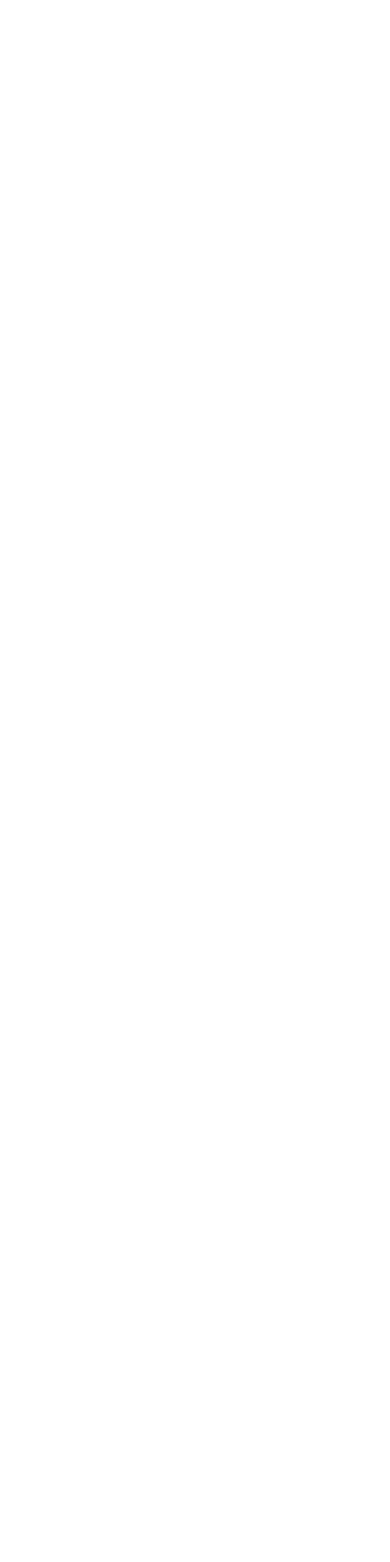
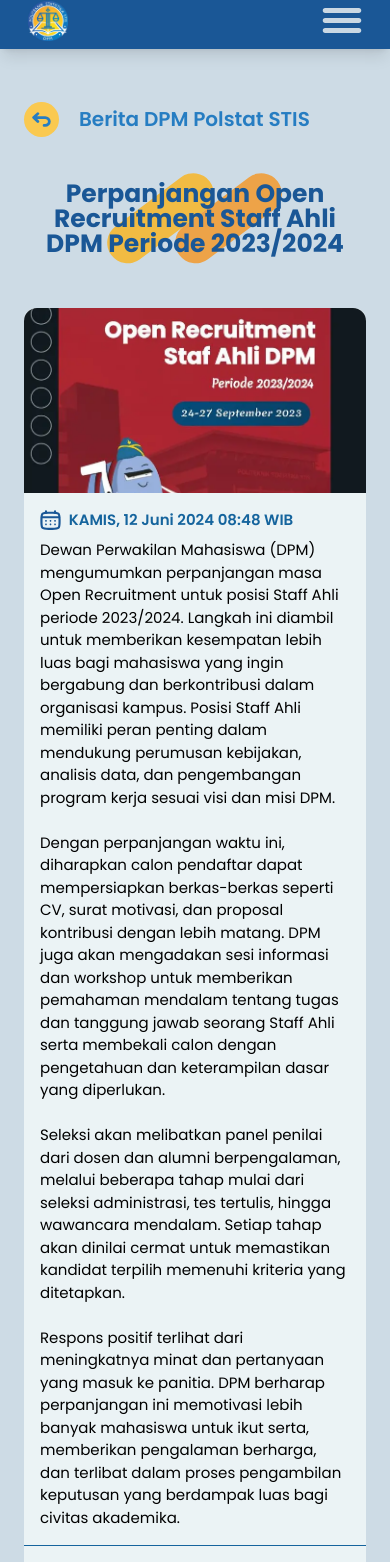
Before and after one commit to Hima-1/IMK-3SI1-KEL1-DPM-2024, a Vue app: page /berita/selengkapnya in a window 390 px wide. Before the commit this address had no page. Shown: the part 7-1569 px from the top of the page. Before the commit the page ends 844 px from the top, so only its background shows below. Built offline with nearby package versions, Linux system fonts and the light colour scheme.

Commit message:
responsive berita n selengkapnya

```diff
--- a/src/components/LandingPage/BeritaItem.vue
+++ b/src/components/LandingPage/BeritaItem.vue
@@ -1,12 +1,13 @@
 <template>
-  <div class="bg-[#EBF3F5] rounded-[12px] flex-shrink-0 w-[350px] h-auto flex flex-col">
+  <div class="bg-[#EBF3F5] rounded-[12px] flex-shrink-0 w-[320px] md:w-[350px] h-auto flex flex-col">
     <!-- Bagian Atas Berita -->
-    <div class="relative w-full h-[280px] rounded-t-[13px]" style="background: linear-gradient(0deg, #041322 7.17%, rgba(102, 102, 102, 0.00) 96.17%);">
+    <div class="relative w-full h-[280px] rounded-t-[13px]"
+      style="background: linear-gradient(0deg, #041322 7.17%, rgba(102, 102, 102, 0.00) 96.17%);">
       <!-- Foto Berita -->
       <img src="@/assets/images/berita.webp" class="w-full h-full rounded-t-[13px]" />
       <!-- Judul Foto -->
       <div class="absolute bottom-0 left-0 w-full px-4 py-2 bg-[#041322B3] rounded-b-[13px]">
-        <h2 class="text-[#EBF3F5] font-poppins text-[20px] font-bold leading-normal">
+        <h2 class="text-[#EBF3F5] font-poppins text-[18px] font-bold leading-normal">
           Perpanjangan Open Recruitment Staff Ahli DPM Periode 2023/2024
         </h2>
       </div>
@@ -29,16 +30,20 @@
         </div>
       </div>
       <!-- Isi Berita -->
-      <p class="text-[#000] font-poppins text-[18px] mb-4 flex-grow">
-        Ini adalah contoh isi berita. Deskripsi berita akan ditampilkan di sini.
+      <p class="text-[#000] font-poppins text-[16px] mb-4 flex-grow">
+        Dewan Perwakilan Mahasiswa (DPM) mengumumkan perpanjangan masa Open Recruitment untuk posisi
+        Staff Ahli periode 2023/2024.
       </p>
       <!-- Tombol Selengkapnya -->
-      <div class="mt-1">
-        <button class="bg-[#1A5796] text-white font-poppins text-[16px] font-medium rounded-[6px] w-[175px] h-[37px] flex items-center justify-center">
-          Selengkapnya
-          <img src="@/assets/icon/next.svg" class="ml-2 w-[15px] h-auto flex-shrink-0 fill-[#FFFFFF]" />
-        </button>
-      </div>
+      <router-link to="/berita/selengkapnya">
+        <div class="mt-1">
+          <button
+            class="bg-[#1A5796] text-white font-poppins text-[16px] font-medium rounded-[6px] w-[175px] h-[37px] flex items-center justify-center">
+            Selengkapnya
+            <img src="@/assets/icon/next.svg" class="ml-2 w-[15px] h-auto flex-shrink-0 fill-[#FFFFFF]" />
+          </button>
+        </div>
+      </router-link>
     </div>
   </div>
 </template>
--- a/src/components/LandingPage/BeritaLengkap.vue
+++ b/src/components/LandingPage/BeritaLengkap.vue
@@ -10,25 +10,38 @@
                         class="absolute top-0 left-0 w-full h-full rounded-t-[13px] object-cover" />
                 </div>
                 <!-- Content -->
-                <div class="flex-grow p-4">
+                <div class="flex-grow p-4 md:px-7">
                     <!-- Tanggal Berita -->
                     <div class="flex items-center mb-2">
                         <!-- Ikon Tanggal -->
-                        <img src="@/assets/icon/bluecalendar.svg" class="w-[25px] h-[24.38px] flex-shrink-0 text-[#15649D]" />
+                        <img src="@/assets/icon/bluecalendar.svg"
+                            class="w-auto h-[20px] flex-shrink-0 text-[#15649D]" />
                         <!-- Tanggal -->
-                        <p class="text-[#15649D] font-poppins text-[23px] font-semibold ml-2">KAMIS, 28 SEPTEMBER 2023 08:48 WIB</p>
+                        <p class="text-[#15649D] font-poppins text-[15px] md:text-[16px] font-semibold ml-2">KAMIS, 12
+                            Juni 2024 08:48 WIB</p>
                     </div>
                     <!-- Isi -->
-                    <p class="text-[#000] font-poppins text-[23px] break-words">
-                        Lorem ipsum dolor sit amet, consectetur adipiscing elit.
-                        Mauris commodo augue ac est accumsan laoreet.
-                        Suspendisse ultricies sem ut diam rhoncus, eget blandit turpis fermentum.
-                        Proin sodales, ex id maximus luctus, urna neque ultricies lacus, quis blandit mauris nibh sed
-                        augue.
-                        Nullam maximus lorem eget magna laoreet auctor.
-                        Vestibulum fermentum nulla metus, tempor fringilla ex laoreet a.
-                        Nunc bibendum est eros, nec lacinia elit eleifend fringilla.
-                        Suspendisse mauris dolor, mattis in massa sit amet, faucibus sollicitudin tortor.
+                    <p class="text-[#000] font-poppins text-[15px] break-words">
+                        Dewan Perwakilan Mahasiswa (DPM) mengumumkan perpanjangan masa Open Recruitment untuk posisi
+                        Staff Ahli periode 2023/2024. Langkah ini diambil untuk memberikan kesempatan lebih luas bagi
+                        mahasiswa yang ingin bergabung dan berkontribusi dalam organisasi kampus. Posisi Staff Ahli
+                        memiliki peran penting dalam mendukung perumusan kebijakan, analisis data, dan pengembangan
+                        program kerja sesuai visi dan misi DPM.
+                        <br><br>
+                        Dengan perpanjangan waktu ini, diharapkan calon pendaftar dapat mempersiapkan berkas-berkas
+                        seperti CV, surat motivasi, dan proposal kontribusi dengan lebih matang. DPM juga akan
+                        mengadakan sesi informasi dan workshop untuk memberikan pemahaman mendalam tentang tugas dan
+                        tanggung jawab seorang Staff Ahli serta membekali calon dengan pengetahuan dan keterampilan
+                        dasar yang diperlukan.
+                        <br><br>
+                        Seleksi akan melibatkan panel penilai dari dosen dan alumni berpengalaman, melalui beberapa
+                        tahap mulai dari seleksi administrasi, tes tertulis, hingga wawancara mendalam. Setiap tahap
+                        akan dinilai cermat untuk memastikan kandidat terpilih memenuhi kriteria yang ditetapkan.
+                        <br><br>
+                        Respons positif terlihat dari meningkatnya minat dan pertanyaan yang masuk ke panitia.
+                        DPM berharap perpanjangan ini memotivasi lebih banyak mahasiswa untuk ikut serta, memberikan
+                        pengalaman berharga, dan terlibat dalam proses pengambilan keputusan yang berdampak luas bagi
+                        civitas akademika.
                     </p>
                 </div>
                 <!-- Foot -->
@@ -36,20 +49,19 @@
                     <!-- Garis Horizontal -->
                     <hr class="border-[#15649D]">
                     <!-- Desc -->
-                    <div class="flex items-center justify-between p-4">
+                    <div class="flex items-center justify-between p-4 md:px-7">
                         <div class="flex items-center">
                             <!-- Ikon Penulis -->
-                            <img src="@/assets/icon/person.svg"
-                                class="w-[22.61px] h-[24px] flex-shrink-0 text-[#15649D]" />
+                            <img src="@/assets/icon/person.svg" class="w-auto h-[15px] flex-shrink-0 text-[#15649D]" />
                             <!-- Penulis -->
-                            <p class="text-[#15649D] font-poppins text-[18px] font-medium ml-2">Pororo ajaaah</p>
+                            <p class="text-[#15649D] font-poppins text-[13px] md:text-[14px] font-medium ml-2">Pororo
+                                ajaaah</p>
                         </div>
                         <div class="flex items-center">
                             <!-- Ikon Viewers -->
-                            <img src="@/assets/icon/blueeye.svg"
-                                class="w-[28.68px] h-[20.47px] flex-shrink-0 text-[#15649D]" />
+                            <img src="@/assets/icon/blueeye.svg" class="w-auto h-[15px] flex-shrink-0 text-[#15649D]" />
                             <!-- Viewers -->
-                            <p class="text-[#15649D] font-poppins text-[18px] font-medium ml-2">4208</p>
+                            <p class="text-[#15649D] font-poppins text-[13px] md:text-[14px] font-medium ml-2">692</p>
                         </div>
                     </div>
                 </div>
--- a/src/components/LandingPage/BeritaUtama.vue
+++ b/src/components/LandingPage/BeritaUtama.vue
@@ -2,15 +2,15 @@
     <div class="bg-[#cddbe5] flex flex-col items-start justify-start">
         <div class="flex flex-wrap justify-center gap-8">
             <!-- Berita Utama-->
-            <div class="bg-[#EBF3F5] rounded-[12px] flex-shrink-0 w-full h-auto">
+            <div class="bg-[#EBF3F5] rounded-[12px] flex-shrink-0 w-full h-full">
                 <!-- Bagian Atas Berita -->
-                <div class="relative w-full h-[410px] rounded-t-[13px] object-cover"
+                <div class="relative w-full h-[350px] rounded-t-[13px] object-cover"
                     style="background: linear-gradient(0deg, #041322 7.17%, rgba(102, 102, 102, 0.00) 96.17%);">
                     <!-- Foto Berita -->
                     <img src="@/assets/images/berita.webp" class="w-full h-full rounded-t-[13px] object-cover" />
                     <!-- Judul Foto -->
                     <div class="absolute bottom-0 left-0 w-full px-4 py-2 bg-[#041322B3] rounded-b-[13px]">
-                        <h2 class="text-[#EBF3F5] font-poppins text-[22px] font-bold leading-normal">
+                        <h2 class="text-[#EBF3F5] font-poppins text-[20px] font-bold leading-normal">
                             Perpanjangan Open Recruitment Staff Ahli DPM Periode 2023/2024
                         </h2>
                     </div>
@@ -24,20 +24,25 @@
                             <img src="@/assets/icon/bluecalendar.svg"
                                 class="w-auto h-[20px] flex-shrink-0 text-[#15649D]" />
                             <!-- Tanggal -->
-                            <p class="text-[#15649D] font-poppins text-[20px] font-medium ml-4">KAMIS, 12 Juni 2023 08:48 WIB</p>
+                            <p class="text-[#15649D] font-poppins text-[18px] font-medium ml-2">KAMIS, 12 Juni 2023
+                                08:48 WIB</p>
                         </div>
                     </div>
                     <!-- Isi Berita -->
-                    <p class="text-[#000] font-poppins text-[20px] mb-4">
-                        Ini adalah contoh isi berita. Deskripsi berita akan ditampilkan di sini. Mang eak. Masih kurang kah. Tiga baris euy. Masiiiihhh. Hadehhhh. Dah nih tiga baris.
+                    <p class="text-[#000] font-poppins text-[16px] mb-4">
+                        Dewan Perwakilan Mahasiswa (DPM) mengumumkan perpanjangan masa Open Recruitment untuk posisi
+                        Staff Ahli periode 2023/2024. Langkah ini diambil untuk memberikan kesempatan lebih luas bagi
+                        mahasiswa yang ingin bergabung dan berkontribusi dalam organisasi kampus ...
                     </p>
                     <!-- Tombol Selengkapnya -->
-                    <button
-                        class="bg-[#1A5796] text-white font-poppins text-[18px] font-medium rounded-[6px] w-[230px] h-[37px] flex items-center justify-center mt-5">
-                        Selengkapnya
-                        <img src="@/assets/icon/next.svg"
-                            class="ml-4 w-[18px] h-auto flex-shrink-0 fill-[#FFFFFF]" />
-                    </button>
+                    <router-link to="/berita/selengkapnya">
+                        <button
+                            class="bg-[#1A5796] text-white font-poppins text-[15px] font-medium rounded-[6px] w-[170px] h-[37px] flex items-center justify-center mt-5">
+                            Selengkapnya
+                            <img src="@/assets/icon/next.svg"
+                                class="ml-2 w-[15px] h-auto flex-shrink-0 fill-[#FFFFFF]" />
+                        </button>
+                    </router-link>
                 </div>
 
                 <!-- Garis Horizontal -->
@@ -48,17 +53,15 @@
                     <div class="flex items-center justify-between">
                         <div class="flex items-center">
                             <!-- Ikon Penulis -->
-                            <img src="@/assets/icon/person.svg"
-                                class="w-auto h-[24px] flex-shrink-0 text-[#15649D]" />
+                            <img src="@/assets/icon/person.svg" class="w-auto h-[19px] flex-shrink-0 text-[#15649D]" />
                             <!-- Nama Penulis -->
-                            <p class="text-[#15649D] font-poppins text-[18px] font-medium ml-2">Pororo ajaaah</p>
+                            <p class="text-[#15649D] font-poppins text-[15px] font-medium ml-2">Pororo ajaaah</p>
                         </div>
                         <div class="flex items-center">
                             <!-- Ikon Tanggal -->
-                            <img src="@/assets/icon/blueeye.svg"
-                                class="w-auto h-[18px] flex-shrink-0 text-[#15649D]" />
+                            <img src="@/assets/icon/blueeye.svg" class="w-auto h-[15px] flex-shrink-0 text-[#15649D]" />
                             <!-- Tanggal Berita -->
-                            <p class="text-[#15649D] font-poppins text-[18px] font-medium ml-2">692</p>
+                            <p class="text-[#15649D] font-poppins text-[15px] font-medium ml-2">692</p>
                         </div>
                     </div>
                 </div>
--- a/src/components/LandingPage/Navbar.vue
+++ b/src/components/LandingPage/Navbar.vue
@@ -31,7 +31,6 @@
       </div>
     </div>
 
-    <!-- Mobile Menu -->
     <!-- Mobile Menu -->
     <div v-if="isMobileMenuOpen" class="flex flex-col text-[16px] md:hidden">
       <router-link to="/" exact class="flex items-center justify-center h-12 btn btn-ghost no-underline text-white font-medium px-4" :exact-active-class="'active-link'" @click.native="closeMobileMenu">
--- a/src/components/LandingPage/PopulerList.vue
+++ b/src/components/LandingPage/PopulerList.vue
@@ -1,10 +1,10 @@
 <template>
-    <div class="bg-[#EBF3F5] rounded-[12px] flex-shrink-0 w-full h-auto">
+    <div class="bg-[#EBF3F5] rounded-[12px] flex-shrink-0 w-full h-full">
         <div>
             <!-- Judul -->
-            <p class="text-[#15649D] font-poppins text-[25px] font-medium ml-4 py-2">Berita Populer</p>
+            <p class="text-[#15649D] font-poppins text-[20px] font-medium ml-4 py-2">Berita Populer</p>
             <!-- Garis Horizontal -->
-            <hr class="border-[#15649D] my-2">
+            <hr class="border-[#15649D] my-2 md:my-1">
         </div>
 
         <!-- Wrapper Populer -->
--- a/src/router/index.js
+++ b/src/router/index.js
@@ -1,42 +1,56 @@
-import { createRouter, createWebHistory } from 'vue-router';
-import LandingLayout from '@/layouts/LandingLayout.vue';
-import DashboardLayout from '@/layouts/DashboardLayout.vue';
-import Home from '@/views/Home.vue';
-import Berita from '@/views/Berita.vue';
-import Galeri from '@/views/Galeri.vue';
-import Struktur from '@/views/Struktur.vue';
-import LoginPage from '@/views/Login.vue';
-import Aspirasi from '@/views/Aspirasi.vue';
-
-import ArsipDokumen from '@/views/Arsip.vue';
-import AnggaranImpolstat from '@/views/Anggaran.vue';
-import DetailAnggaran from '@/views/DetailAnggaran.vue';
-import MyProfile from '@/views/MyProfile.vue';
-import EditProfile from '@/views/EditProfile.vue';
-
+import { createRouter, createWebHistory } from "vue-router";
+import LandingLayout from "@/layouts/LandingLayout.vue";
+import DashboardLayout from "@/layouts/DashboardLayout.vue";
+import Home from "@/views/Home.vue";
+import Berita from "@/views/Berita.vue";
+import Selengkapnya from "@/views/Selengkapnya.vue";
+import Galeri from "@/views/Galeri.vue";
+import Struktur from "@/views/Struktur.vue";
+import LoginPage from "@/views/Login.vue";
+import Aspirasi from "@/views/Aspirasi.vue";
+import ArsipDokumen from "@/views/Arsip.vue";
+import AnggaranImpolstat from "@/views/Anggaran.vue";
+import DetailAnggaran from "@/views/DetailAnggaran.vue";
+import MyProfile from "@/views/MyProfile.vue";
+import EditProfile from "@/views/EditProfile.vue";
 
 const routes = [
   {
-        path: '/',
+    path: "/",
     component: LandingLayout,
     children: [
-            { path: '', name: 'Home', component: Home },
-            { path: 'berita', name: 'Berita', component: Berita },
-            { path: 'galeri', name: 'Galeri', component: Galeri },
-            { path: 'struktur', name: 'Struktur', component: Struktur },
+      { path: "", name: "Home", component: Home },
+      {
+        path: "berita",
+        children: [
+          { path: "", name: "Berita", component: Berita },
+          { path: "selengkapnya", name: "Selengkapnya", component: Selengkapnya },
         ],
       },
-    { path: '/login', name: 'Login', component: LoginPage },
+      { path: "galeri", name: "Galeri", component: Galeri },
+      { path: "struktur", name: "Struktur", component: Struktur },
+    ],
+  },
+  { path: "/login", name: "Login", component: LoginPage },
   {
-        path: '/dashboard',
+    path: "/dashboard",
     component: DashboardLayout,
     children: [
-            { path: '', name: 'Aspirasi', component: Aspirasi },
-            { path: 'arsip-dokumen', name: 'ArsipDokumen', component: ArsipDokumen },
-            { path: 'anggaran-impolstat', name: 'AnggaranImpolstat', component: AnggaranImpolstat },
-            { path: 'anggaran-impolstat/:id', name: 'DetailAnggaran', component: DetailAnggaran, props: true },
-            { path: 'my-profile', name: 'MyProfile', component: MyProfile },
-            { path: 'edit-profile', name: 'EditProfile', component: EditProfile },
+      { path: "", name: "Aspirasi", component: Aspirasi },
+      { path: "arsip-dokumen", name: "ArsipDokumen", component: ArsipDokumen },
+      {
+        path: "anggaran-impolstat",
+        name: "AnggaranImpolstat",
+        component: AnggaranImpolstat,
+      },
+      {
+        path: "anggaran-impolstat/:id",
+        name: "DetailAnggaran",
+        component: DetailAnggaran,
+        props: true,
+      },
+      { path: "my-profile", name: "MyProfile", component: MyProfile },
+      { path: "edit-profile", name: "EditProfile", component: EditProfile },
     ],
   },
 ];
@@ -44,6 +58,13 @@ const routes = [
 const router = createRouter({
   history: createWebHistory(),
   routes,
+  scrollBehavior(to, from, savedPosition) {
+    if (savedPosition) {
+      return savedPosition;
+    } else {
+      return { top: 0 };
+    }
+  },
 });
 
 export default router;
--- a/src/views/Selengkapnya.vue
+++ b/src/views/Selengkapnya.vue
@@ -1,25 +1,28 @@
 <template>
-    <div class="bg-[#cddbe5] flex flex-col items-start justify-start min-h-screen py-20 px-16">
+    <div class="bg-[#cddbe5] flex flex-col items-start justify-start min-h-screen py-10 px-6 md:px-12 lg:px-16">
         <!-- Tombol Back -->
+        <router-link to="/berita">
             <a href="#" class="flex items-center">
                 <!-- Button -->
-            <button class="w-[56px] h-[56px] bg-[#FAC950] text-black rounded-full flex items-center justify-center">
-                <img src="../assets/icon/back.svg" class="w-[28px] h-[22px]" />
+                <button class="w-[35px] h-[35px] bg-[#FAC950] text-black rounded-full flex items-center justify-center">
+                    <img src="../assets/icon/back.svg" class="w-auto h-[15px]" />
                 </button>
                 <!-- Title -->
-            <h1 class="text-[#267DC2] text-left font-poppins text-5xl font-semibold p-5 text-[30px]">
+                <h1 class="text-[#267DC2] text-left font-poppins text-5xl font-semibold p-5 text-[20px]">
                     Berita DPM Polstat STIS
                 </h1>
             </a>
+        </router-link>
 
         <!-- Judul Berita -->
-        <div class="w-full text-center mb-16">
+        <div class="w-full text-center mb-5">
             <h1
-                class="judulpage bg-center bg-no-repeat bg-contain text-[#1A5796] text-center font-poppins text-5xl font-bold p-10 text-[35px]">
-                Perpanjangan Open Recruitment Sekretaris, Bendahara, Pudmekraf, dan Tim IT DPM Periode 2023/2024
+                class="judulpage bg-center bg-no-repeat text-[#1A5796] text-center font-poppins text-5xl font-bold py-8 md:p-10 text-[25px]">
+                Perpanjangan Open Recruitment Staff <br class="hidden lg:flex"> Ahli DPM Periode 2023/2024
             </h1>
         </div>
 
+        <!-- Konten -->
         <div class="flex flex-wrap lg:flex-nowrap justify-center gap-8">
             <section id="lengkap" class="w-full lg:w-2/3">
                 <BeritaLengkap />
```
Also changed, not shown: src/components/LandingPage/BeritaLain.vue (+7 -7 lines), src/components/LandingPage/PopulerItem.vue (+4 -4 lines). Lines whose indentation alone changed are shown as unchanged.
